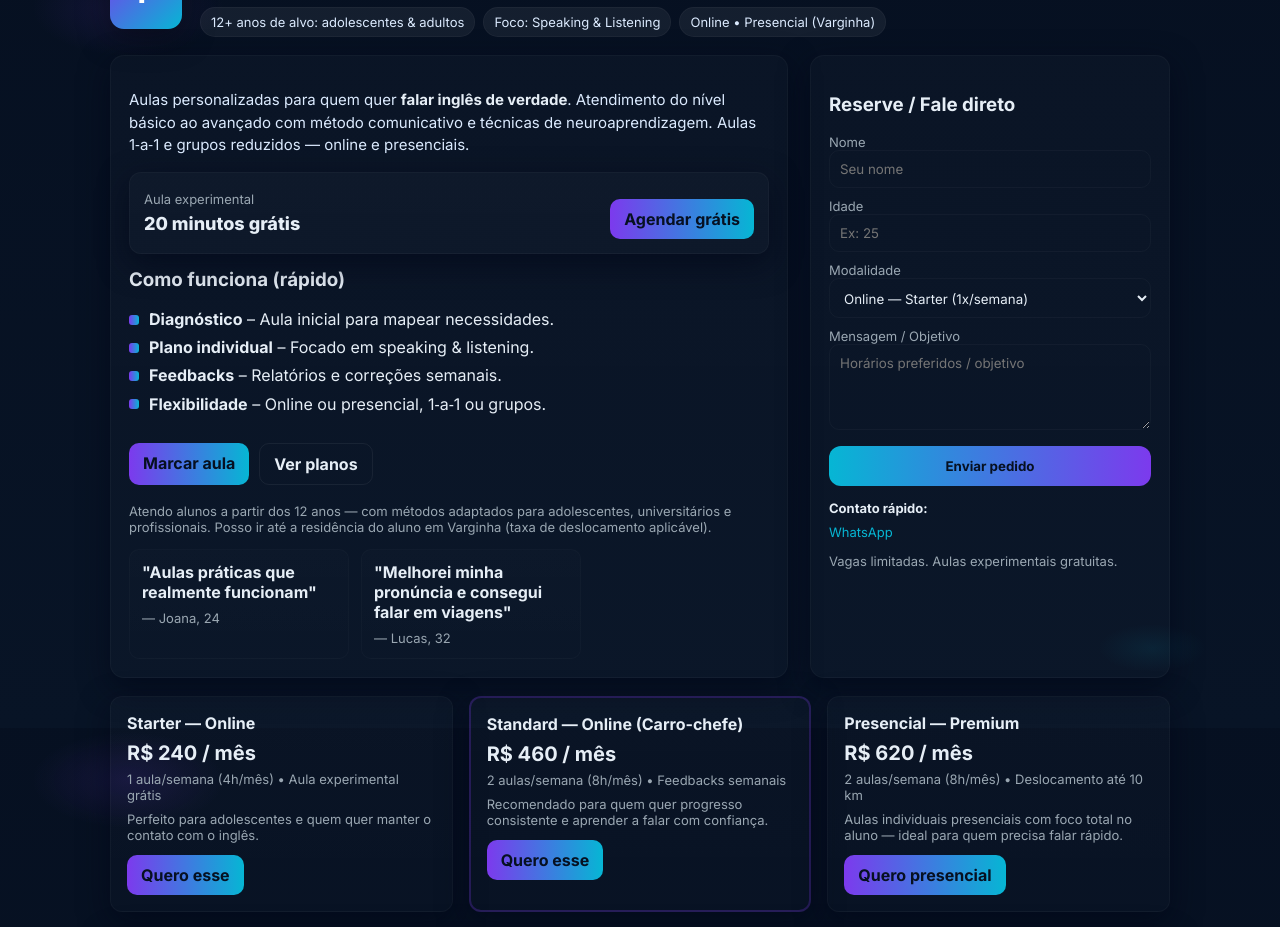
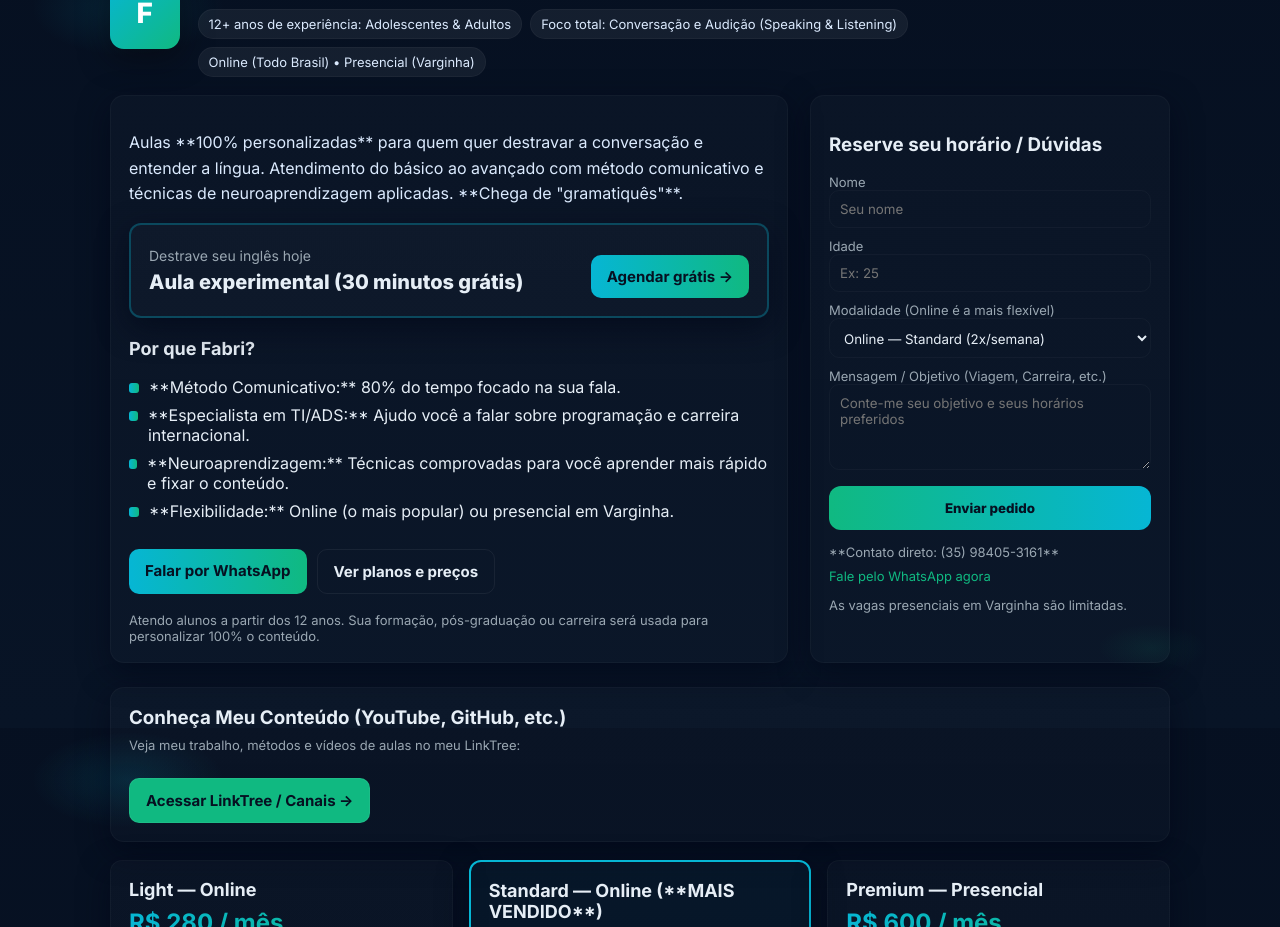
Before and after one commit to Fab1471/prototipagem-piloto, a plain HTML site: page index.html in a window 1280 px wide. Shown: the part 100-1027 px from the top of the page. Drawn offline with Linux system fonts and the light colour scheme.

Commit message:
update index

```diff
--- a/index.html
+++ b/index.html
@@ -4,37 +4,45 @@
     <meta charset="utf-8">
     <meta name="viewport" content="width=device-width,initial-scale=1">
     <title>Fabri — Inglês que você fala de verdade (Varginha & Online)</title>
-  <meta name="description" content="Aulas de inglês personalizadas com foco em speaking & listening. Professor formado em Letras, pós em Docência e Neuroaprendizagem. Aulas online e presenciais em Varginha.">
+    <meta name="description" content="Aulas de inglês personalizadas com foco em speaking & listening. Professor formado em Letras, pós em Docência e Neuroaprendizagem. Especialista em Inglês para TI/ADS. Aulas online e presenciais em Varginha.">
     <link rel="preconnect" href="https://fonts.googleapis.com">
     <link href="https://fonts.googleapis.com/css2?family=Inter:wght@300;400;600;700;800&display=swap" rel="stylesheet">
     <style>
         :root{
-      --bg:#0f1724; --card:#0b1220; --glass: rgba(255,255,255,0.06);
-      --accent-1: #7c3aed; --accent-2:#06b6d4; --muted:#9aa7b2; --glass-2: rgba(255,255,255,0.04);
+            /* Cores Revisadas: Ciano/Verde Água (Tech/Clean) */
+            --bg:#0c131a; --card:#081016; --glass: rgba(255,255,255,0.06);
+            --accent-1: #06b6d4; /* Ciano forte */
+            --accent-2:#10b981; /* Verde Água */
+            --muted:#9aa7b2; --glass-2: rgba(255,255,255,0.04);
             --maxw:1100px;
         }
         *{box-sizing:border-box;font-family:Inter,system-ui,-apple-system,'Segoe UI',Roboto,'Helvetica Neue',Arial;color:#e6eef6}
-    html,body{height:100%;margin:0;background:radial-gradient(1200px 600px at 10% 10%, rgba(124,58,237,0.13), transparent 8%), radial-gradient(900px 400px at 90% 90%, rgba(6,182,212,0.08), transparent 6%), linear-gradient(180deg,#061021 0%, #081426 100%);-webkit-font-smoothing:antialiased}
+        html,body{height:100%;margin:0;
+            background:radial-gradient(1200px 600px at 10% 10%, rgba(6,182,212,0.13), transparent 8%),
+                       radial-gradient(900px 400px at 90% 90%, rgba(16,185,129,0.08), transparent 6%),
+                       linear-gradient(180deg,#061021 0%, #081426 100%);
+            -webkit-font-smoothing:antialiased
+        }
         .wrap{max-width:var(--maxw);margin:28px auto;padding:20px}
 
         header{display:flex;align-items:center;gap:18px}
         .logo{width:72px;height:72px;border-radius:14px;background:linear-gradient(135deg,var(--accent-1),var(--accent-2));display:flex;align-items:center;justify-content:center;font-weight:800;font-size:28px;color:white;box-shadow:0 8px 30px rgba(7,9,14,0.6)}
-    h1{font-size:20px;margin:0}
-    .subtitle{color:var(--muted);margin-top:6px;font-size:14px}
+        h1{font-size:22px;margin:0}
+        .subtitle{color:var(--muted);margin-top:4px;font-size:15px}
 
         .hero{display:grid;grid-template-columns:1fr 360px;gap:22px;margin-top:18px}
         .card{background:linear-gradient(180deg, rgba(255,255,255,0.02), rgba(255,255,255,0.015));border-radius:14px;padding:18px;box-shadow:0 10px 30px rgba(2,6,23,0.6);border:1px solid rgba(255,255,255,0.03)}
-    .lead{font-size:15px;line-height:1.5;color:#dbeafe}
+        .lead{font-size:16px;line-height:1.6;color:#dbeafe}
 
         .badges{display:flex;gap:8px;margin-top:12px;flex-wrap:wrap}
         .badge{background:var(--glass);padding:6px 10px;border-radius:999px;font-size:13px;color:#dbeafe;border:1px solid var(--glass-2)}
 
         .plans{display:grid;grid-template-columns:repeat(3,1fr);gap:16px;margin-top:18px}
-    .plan{padding:16px;border-radius:12px;background:linear-gradient(180deg, rgba(255,255,255,0.02), rgba(255,255,255,0.01));border:1px solid rgba(255,255,255,0.03)}
-    .plan h3{margin:0;font-size:16px}
-    .price{font-size:20px;font-weight:700;margin-top:8px;color:linear-gradient(90deg,var(--accent-1),var(--accent-2));}
+        .plan{padding:18px;border-radius:12px;background:linear-gradient(180deg, rgba(255,255,255,0.02), rgba(255,255,255,0.01));border:1px solid rgba(255,255,255,0.03)}
+        .plan h3{margin:0;font-size:18px}
+        .price{font-size:24px;font-weight:700;margin-top:8px;background:linear-gradient(90deg,var(--accent-1),var(--accent-2));-webkit-background-clip:text;-webkit-text-fill-color:transparent;}
         .note{font-size:13px;color:var(--muted);margin-top:6px}
-    .cta{display:inline-block;margin-top:12px;padding:10px 14px;border-radius:10px;background:linear-gradient(90deg,var(--accent-1),var(--accent-2));color:#061021;text-decoration:none;font-weight:700}
+        .cta{display:inline-block;margin-top:12px;padding:12px 16px;border-radius:10px;background:linear-gradient(90deg,var(--accent-1),var(--accent-2));color:#061021;text-decoration:none;font-weight:700;font-size:15px}
 
         .features{display:flex;flex-direction:column;gap:8px;margin-top:12px}
         .feature{display:flex;gap:10px;align-items:flex-start}
@@ -42,9 +50,8 @@
 
         aside form label{display:block;font-size:13px;color:var(--muted);margin-top:10px}
         aside input, aside textarea, aside select{width:100%;padding:10px;border-radius:10px;border:1px solid rgba(255,255,255,0.03);background:transparent;color:#e6eef6}
-    aside button{margin-top:12px;width:100%;padding:12px;border-radius:12px;border:none;background:linear-gradient(90deg,var(--accent-2),var(--accent-1));font-weight:700;color:#061021}
+        aside button{margin-top:12px;width:100%;padding:14px;border-radius:12px;border:none;background:linear-gradient(90deg,var(--accent-2),var(--accent-1));font-weight:800;color:#061021}
 
-    .grid-2{display:grid;grid-template-columns:1fr 320px;gap:18px}
         .small{font-size:13px;color:var(--muted)}
 
         .testimonials{display:flex;gap:12px;margin-top:14px;flex-wrap:wrap}
@@ -53,16 +60,16 @@
         footer{margin-top:24px;padding:18px;text-align:center;color:var(--muted);font-size:13px}
 
         /* responsive */
-    @media(max-width:980px){.hero{grid-template-columns:1fr}.plans{grid-template-columns:1fr}.grid-2{grid-template-columns:1fr}.logo{width:64px;height:64px}}
-    @media(max-width:480px){body{padding-bottom:40px}.wrap{padding:14px}.logo{width:56px;height:56px}}
+        @media(max-width:980px){.hero{grid-template-columns:1fr}.plans{grid-template-columns:1fr}.logo{width:64px;height:64px}}
+        @media(max-width:480px){.wrap{padding:14px}.logo{width:56px;height:56px}}
 
         /* micro interactions */
         .plan:hover{transform:translateY(-6px);transition:all .28s cubic-bezier(.22,.9,.32,1)}
-    .cta:hover{filter:brightness(1.03);transform:translateY(-3px)}
+        .cta:hover{filter:brightness(1.05);transform:translateY(-3px)}
 
         /* subtle animated wave */
-    .wave{position:relative;overflow:hidden;border-radius:12px;margin-top:14px}
-    .wave:before{content:'';position:absolute;left:-40%;top:-20%;width:220%;height:220%;background:radial-gradient(circle at 10% 20%, rgba(124,58,237,0.08), transparent 6%), radial-gradient(circle at 90% 80%, rgba(6,182,212,0.06), transparent 6%);transform:rotate(6deg);animation:drift 12s linear infinite}
+        .wave{position:relative;overflow:hidden;border-radius:12px;margin-top:14px;border:2px solid rgba(6,182,212,0.3)} /* Destaque no CTA principal */
+        .wave:before{content:'';position:absolute;left:-40%;top:-20%;width:220%;height:220%;background:radial-gradient(circle at 10% 20%, rgba(6,182,212,0.08), transparent 6%), radial-gradient(circle at 90% 80%, rgba(16,185,129,0.06), transparent 6%);transform:rotate(6deg);animation:drift 12s linear infinite}
         @keyframes drift{0%{transform:translateX(-3%) rotate(0)}50%{transform:translateX(3%) rotate(2deg)}100%{transform:translateX(-3%) rotate(0)}}
 
     </style>
@@ -72,137 +79,133 @@
         <header>
             <div class="logo">F</div>
             <div>
-        <h1>Fabri — Inglês que você fala de verdade</h1>
-        <div class="subtitle">Professor (Letras) • Pós Docência • Neuroaprendizagem • Experiência internacional • ADS</div>
+                <h1>Fabri — Inglês que você **fala de verdade**</h1>
+                <div class="subtitle">Professor (Letras) • Pós Docência • Neuroaprendizagem • Especialista em Inglês para ADS/TI</div>
                 <div class="badges">
-          <div class="badge">12+ anos de alvo: adolescentes & adultos</div>
-          <div class="badge">Foco: Speaking & Listening</div>
-          <div class="badge">Online • Presencial (Varginha)</div>
+                    <div class="badge">12+ anos de experiência: Adolescentes & Adultos</div>
+                    <div class="badge">Foco total: Conversação e Audição (Speaking & Listening)</div>
+                    <div class="badge">Online (Todo Brasil) • Presencial (Varginha)</div>
                 </div>
             </div>
         </header>
 
         <main class="hero">
             <section class="card">
-        <p class="lead">Aulas personalizadas para quem quer <strong>falar inglês de verdade</strong>. Atendimento do nível básico ao avançado com método comunicativo e técnicas de neuroaprendizagem. Aulas 1‑a‑1 e grupos reduzidos — online e presenciais.</p>
+                <p class="lead">Aulas **100% personalizadas** para quem quer destravar a conversação e entender a língua. Atendimento do básico ao avançado com método comunicativo e técnicas de neuroaprendizagem aplicadas. **Chega de "gramatiquês"**.</p>
 
-        <div class="wave card" style="padding:14px">
+                <div class="wave card" style="padding:18px">
                     <div style="display:flex;justify-content:space-between;align-items:center">
                         <div>
-              <div style="font-size:13px;color:var(--muted)">Aula experimental</div>
-              <div style="font-weight:800;font-size:18px;margin-top:6px">20 minutos grátis</div>
+                            <div style="font-size:14px;color:var(--muted)">Destrave seu inglês hoje</div>
+                            <div style="font-weight:800;font-size:20px;margin-top:6px">Aula experimental (30 minutos grátis)</div>
                         </div>
-            <a class="cta" href="https://wa.me/55YOURNUMBER?text=Ol%C3%A1%20Fabri%2C%20quero%20a%20aula%20experimental">Agendar grátis</a>
+                        <a class="cta" href="https://wa.me/5535984053161?text=Ol%C3%A1%20Fabri%2C%20quero%20a%20aula%20experimental%20gratuita%20para%20conversacao">Agendar grátis →</a>
                     </div>
                 </div>
 
-        <h3 style="margin-top:14px">Como funciona (rápido)</h3>
+                <h3 style="margin-top:20px;font-size:18px">Por que Fabri?</h3>
                 <div class="features">
-          <div class="feature"><div class="dot"></div><div><strong>Diagnóstico</strong> – Aula inicial para mapear necessidades.</div></div>
-          <div class="feature"><div class="dot"></div><div><strong>Plano individual</strong> – Focado em speaking & listening.</div></div>
-          <div class="feature"><div class="dot"></div><div><strong>Feedbacks</strong> – Relatórios e correções semanais.</div></div>
-          <div class="feature"><div class="dot"></div><div><strong>Flexibilidade</strong> – Online ou presencial, 1‑a‑1 ou grupos.</div></div>
+                    <div class="feature"><div class="dot"></div><div>**Método Comunicativo:** 80% do tempo focado na sua fala.</div></div>
+                    <div class="feature"><div class="dot"></div><div>**Especialista em TI/ADS:** Ajudo você a falar sobre programação e carreira internacional.</div></div>
+                    <div class="feature"><div class="dot"></div><div>**Neuroaprendizagem:** Técnicas comprovadas para você aprender mais rápido e fixar o conteúdo.</div></div>
+                    <div class="feature"><div class="dot"></div><div>**Flexibilidade:** Online (o mais popular) ou presencial em Varginha.</div></div>
                 </div>
 
                 <div style="margin-top:16px;display:flex;gap:10px;flex-wrap:wrap">
-          <a class="cta" href="https://wa.me/55YOURNUMBER?text=Quero%20marcar%20aula">Marcar aula</a>
-          <a class="cta" style="background:transparent;border:1px solid rgba(255,255,255,0.06);color:#e6eef6;text-decoration:none;font-weight:700" href="#plans">Ver planos</a>
+                    <a class="cta" href="https://wa.me/5535984053161?text=Quero%20falar%20com%20o%20Fabri">Falar por WhatsApp</a>
+                    <a class="cta" style="background:transparent;border:1px solid rgba(255,255,255,0.06);color:#e6eef6;text-decoration:none;font-weight:700" href="#plans">Ver planos e preços</a>
                 </div>
 
-        <div style="margin-top:18px" class="small">Atendo alunos a partir dos 12 anos — com métodos adaptados para adolescentes, universitários e profissionais. Posso ir até a residência do aluno em Varginha (taxa de deslocamento aplicável).</div>
-
-        <div style="margin-top:14px" class="testimonials">
-          <div class="tcard"><strong>"Aulas práticas que realmente funcionam"</strong><div class="small" style="margin-top:8px">— Joana, 24</div></div>
-          <div class="tcard"><strong>"Melhorei minha pronúncia e consegui falar em viagens"</strong><div class="small" style="margin-top:8px">— Lucas, 32</div></div>
-        </div>
+                <div style="margin-top:18px" class="small">Atendo alunos a partir dos 12 anos. Sua formação, pós-graduação ou carreira será usada para personalizar 100% o conteúdo.</div>
 
             </section>
 
             <aside class="card">
-        <h3>Reserve / Fale direto</h3>
+                <h3>Reserve seu horário / Dúvidas</h3>
                 <form action="https://formspree.io/f/yourformid" method="POST">
                     <label for="nome">Nome</label>
                     <input id="nome" name="nome" placeholder="Seu nome" required>
                     <label for="idade">Idade</label>
                     <input id="idade" name="idade" placeholder="Ex: 25" required>
-          <label for="modalidade">Modalidade</label>
+                    <label for="modalidade">Modalidade (Online é a mais flexível)</label>
                     <select id="modalidade" name="modalidade">
-            <option>Online — Starter (1x/semana)</option>
                         <option>Online — Standard (2x/semana)</option>
-            <option>Presencial — Light (1x/semana)</option>
+                        <option>Online — Light (1x/semana)</option>
                         <option>Presencial — Premium (2x/semana)</option>
                         <option>Grupo — Online</option>
                     </select>
-          <label for="mensagem">Mensagem / Objetivo</label>
-          <textarea id="mensagem" name="mensagem" rows="4" placeholder="Horários preferidos / objetivo" required></textarea>
+                    <label for="mensagem">Mensagem / Objetivo (Viagem, Carreira, etc.)</label>
+                    <textarea id="mensagem" name="mensagem" rows="4" placeholder="Conte-me seu objetivo e seus horários preferidos" required></textarea>
                     <button type="submit">Enviar pedido</button>
                 </form>
 
                 <div style="margin-top:14px" class="small">
-          <strong>Contato rápido:</strong>
-          <p style="margin:8px 0"><a href="https://wa.me/55YOURNUMBER?text=Ol%C3%A1%20Fabri" style="color:var(--accent-2);text-decoration:none">WhatsApp</a></p>
-          <p class="small">Vagas limitadas. Aulas experimentais gratuitas.</p>
+                    **Contato direto: (35) 98405-3161**
+                    <p style="margin:8px 0"><a href="https://wa.me/5535984053161?text=Ol%C3%A1%20Fabri" style="color:var(--accent-2);text-decoration:none">Fale pelo WhatsApp agora</a></p>
+                    <p class="small">As vagas presenciais em Varginha são limitadas.</p>
                 </div>
             </aside>
         </main>
 
+        <section style="margin-top:24px" class="card">
+            <h3 style="margin:0">Conheça Meu Conteúdo (YouTube, GitHub, etc.)</h3>
+            <p class="small" style="margin-top:8px">Veja meu trabalho, métodos e vídeos de aulas no meu LinkTree:</p>
+            <a class="cta" style="background:var(--accent-2); border:1px solid rgba(255,255,255,0.06);color:#061021" href="https://fab1471.github.io/Link-Node/index.html" target="_blank">Acessar LinkTree / Canais →</a>
+        </section>
+
         <section id="plans" class="plans">
             <div class="plan card">
-        <h3>Starter — Online</h3>
-        <div class="price">R$ 240 / mês</div>
-        <div class="note">1 aula/semana (4h/mês) • Aula experimental grátis</div>
-        <div class="small" style="margin-top:8px">Perfeito para adolescentes e quem quer manter o contato com o inglês.</div>
-        <a class="cta" href="https://wa.me/55YOURNUMBER?text=Quero%20o%20Starter">Quero esse</a>
+                <h3>Light — Online</h3>
+                <div class="price">R$ 280 / mês</div>
+                <div class="note">1 aula/semana (4h/mês) • **R$ 70/h** (Excelente custo-benefício)</div>
+                <div class="small" style="margin-top:8px">Perfeito para quem tem a agenda apertada, mas precisa de consistência na conversação.</div>
+                <a class="cta" href="https://wa.me/5535984053161?text=Quero%20o%20Light">Quero esse</a>
             </div>
 
-      <div class="plan card" style="border:2px solid rgba(124,58,237,0.25)">
-        <h3>Standard — Online (Carro-chefe)</h3>
-        <div class="price">R$ 460 / mês</div>
-        <div class="note">2 aulas/semana (8h/mês) • Feedbacks semanais</div>
-        <div class="small" style="margin-top:8px">Recomendado para quem quer progresso consistente e aprender a falar com confiança.</div>
-        <a class="cta" href="https://wa.me/55YOURNUMBER?text=Quero%20o%20Standard">Quero esse</a>
+            <div class="plan card" style="border:2px solid var(--accent-1); background:linear-gradient(180deg, rgba(6,182,212,0.04), rgba(6,182,212,0.02));">
+                <h3>Standard — Online (**MAIS VENDIDO**)</h3>
+                <div class="price">R$ 520 / mês</div>
+                <div class="note">2 aulas/semana (8h/mês) • **R$ 65/h** (Maior desconto)</div>
+                <div class="small" style="margin-top:8px">Recomendado para quem busca progresso rápido, consistente e confiança em qualquer situação.</div>
+                <a class="cta" href="https://wa.me/5535984053161?text=Quero%20o%20Standard">Quero esse</a>
             </div>
 
             <div class="plan card">
-        <h3>Presencial — Premium</h3>
-        <div class="price">R$ 620 / mês</div>
-        <div class="note">2 aulas/semana (8h/mês) • Deslocamento até 10 km</div>
-        <div class="small" style="margin-top:8px">Aulas individuais presenciais com foco total no aluno — ideal para quem precisa falar rápido.</div>
-        <a class="cta" href="https://wa.me/55YOURNUMBER?text=Quero%20o%20Presencial">Quero presencial</a>
+                <h3>Premium — Presencial</h3>
+                <div class="price">R$ 600 / mês</div>
+                <div class="note">2 aulas/semana (8h/mês) • **R$ 75/h** (Com deslocamento incluído)</div>
+                <div class="small" style="margin-top:8px">Aulas individuais presenciais no seu local em Varginha — o foco total sem sair de casa.</div>
+                <a class="cta" href="https://wa.me/5535984053161?text=Quero%20o%20Presencial">Quero presencial</a>
             </div>
         </section>
 
         <section style="margin-top:18px" class="card">
-      <h3 style="margin:0">Planos de Grupos</h3>
+            <h3 style="margin:0">Planos de Grupos (Online)</h3>
             <div style="display:flex;gap:18px;margin-top:12px;flex-wrap:wrap">
                 <div style="min-width:220px;padding:12px;border-radius:10px;background:rgba(255,255,255,0.02);border:1px solid rgba(255,255,255,0.02)">
-          <strong>Grupo Online</strong>
-          <div class="small" style="margin-top:6px">2x/semana • R$ 260 / mês por aluno</div>
-        </div>
-        <div style="min-width:220px;padding:12px;border-radius:10px;background:rgba(255,255,255,0.02);border:1px solid rgba(255,255,255,0.02)">
-          <strong>Grupo Presencial</strong>
-          <div class="small" style="margin-top:6px">2x/semana • R$ 320 / mês por aluno</div>
+                    <strong>Grupo Online (Máximo 4 alunos)</strong>
+                    <div class="small" style="margin-top:6px">2x/semana (8h/mês) • **R$ 280 / mês por aluno**</div>
                 </div>
             </div>
-      <div class="small" style="margin-top:10px">Descontos no pagamento trimestral. Aula experimental individual grátis antes de entrar no grupo.</div>
+            <div class="small" style="margin-top:10px">Aulas em grupo com alto foco na conversação e interação. Preço mais acessível para garantir a prática contínua.</div>
         </section>
 
         <section style="margin-top:18px" class="card">
             <h3>FAQ Rápido</h3>
             <div class="small" style="margin-top:8px">
                 <strong>Q:</strong> Preciso comprar material?<br>
-        <strong>A:</strong> Não necessariamente — eu envio material digital e recomendações de recursos.
+                <strong>A:</strong> Não — eu forneço material didático digital e recomendações de recursos fáceis de encontrar.
                 <br><br>
                 <strong>Q:</strong> Como são as reposições?<br>
-        <strong>A:</strong> Reposição com aviso de 24h quando possível.
+                <strong>A:</strong> Reposição garantida com aviso prévio de 24h, mediante encaixe na agenda.
                 <br><br>
                 <strong>Q:</strong> Tem contrato longo?<br>
-        <strong>A:</strong> Ciclo inicial de 3 meses com renovação automática; cancelamento com 30 dias de aviso.
+                <strong>A:</strong> Não! Ciclo inicial de 3 meses para garantir seu progresso, com renovação opcional e cancelamento simples.
             </div>
         </section>
 
         <footer>
-      <div class="small">© Fabri — Aulas de Inglês • Varginha • Contato: <a href="https://wa.me/55YOURNUMBER?text=Ol%C3%A1%20Fabri" style="color:var(--accent-2);text-decoration:none">WhatsApp</a></div>
+            <div class="small">© Fabri — Aulas de Inglês • Varginha • Contato: <a href="https://wa.me/5535984053161?text=Ol%C3%A1%20Fabri" style="color:var(--accent-2);text-decoration:none">(35) 98405-3161 (WhatsApp)</a></div>
         </footer>
     </div>
 </body>
```
Lines whose indentation alone changed are shown as unchanged.
